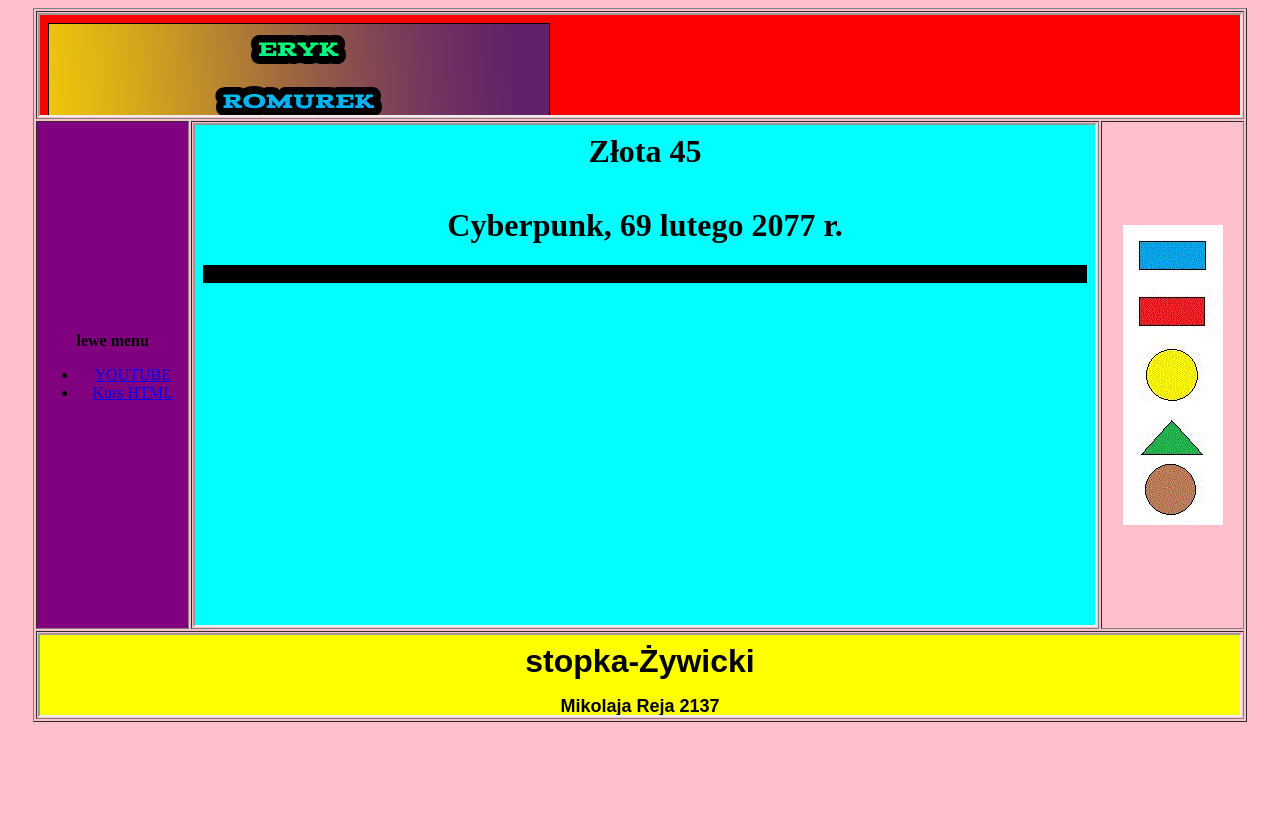
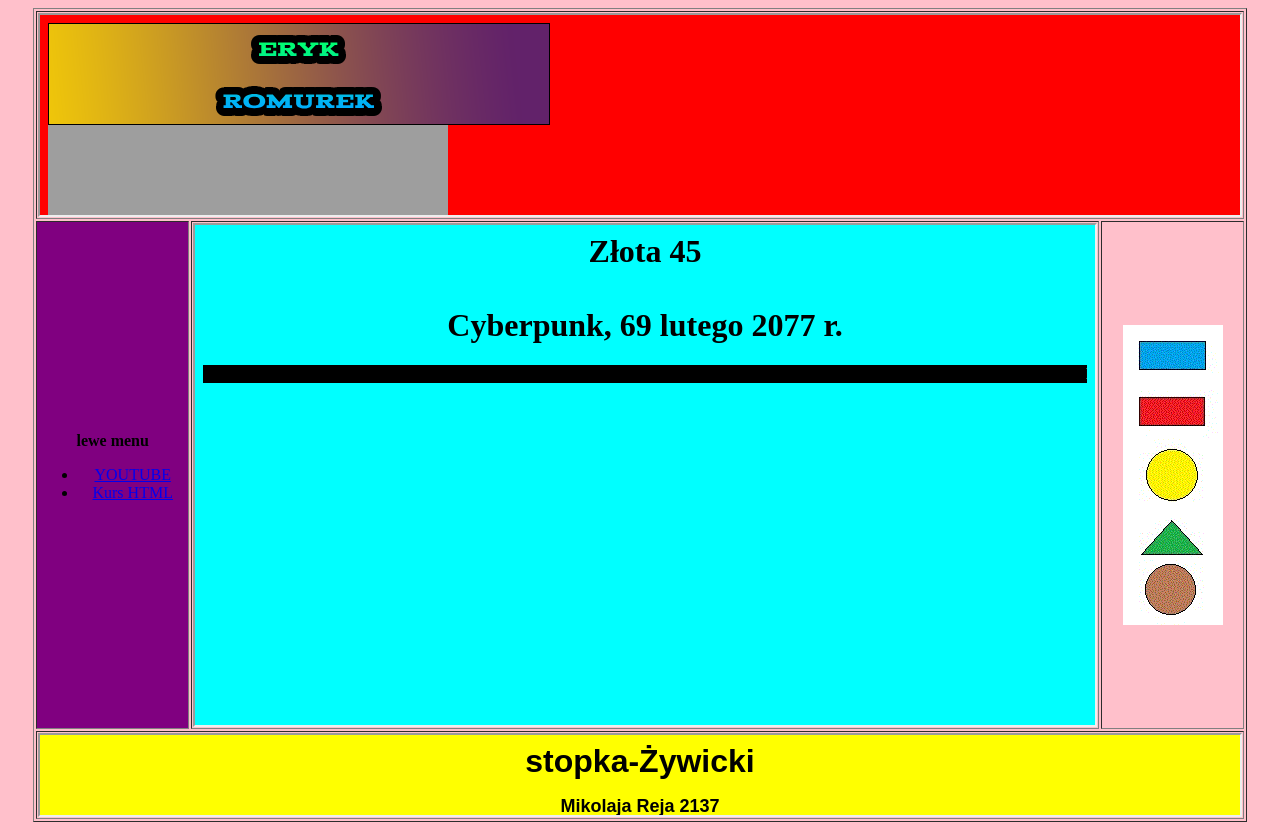
Before and after one commit to Ranoluq/index2, a plain HTML site: page index.html in a window 1280 px wide. Before the commit the page ends 800 px from the top, so only its background shows below. Drawn offline with Linux system fonts and the light colour scheme.

Commit message:
Update index.html

```diff
--- a/index.html
+++ b/index.html
@@ -6,7 +6,7 @@
  <table width=50% border="1" align="center">
  <tr>
  <td colspan="3">
-<iframe scrolling="no" width=1200 height=100 name="obszar_logo" src="logo_żywicki.html" border="0"></iframe>
+<iframe scrolling="no" width=1200 height=200 name="obszar_logo" src="logo_żywicki.html" border="0"></iframe>
 </td >
  </td>
  </tr>
```
